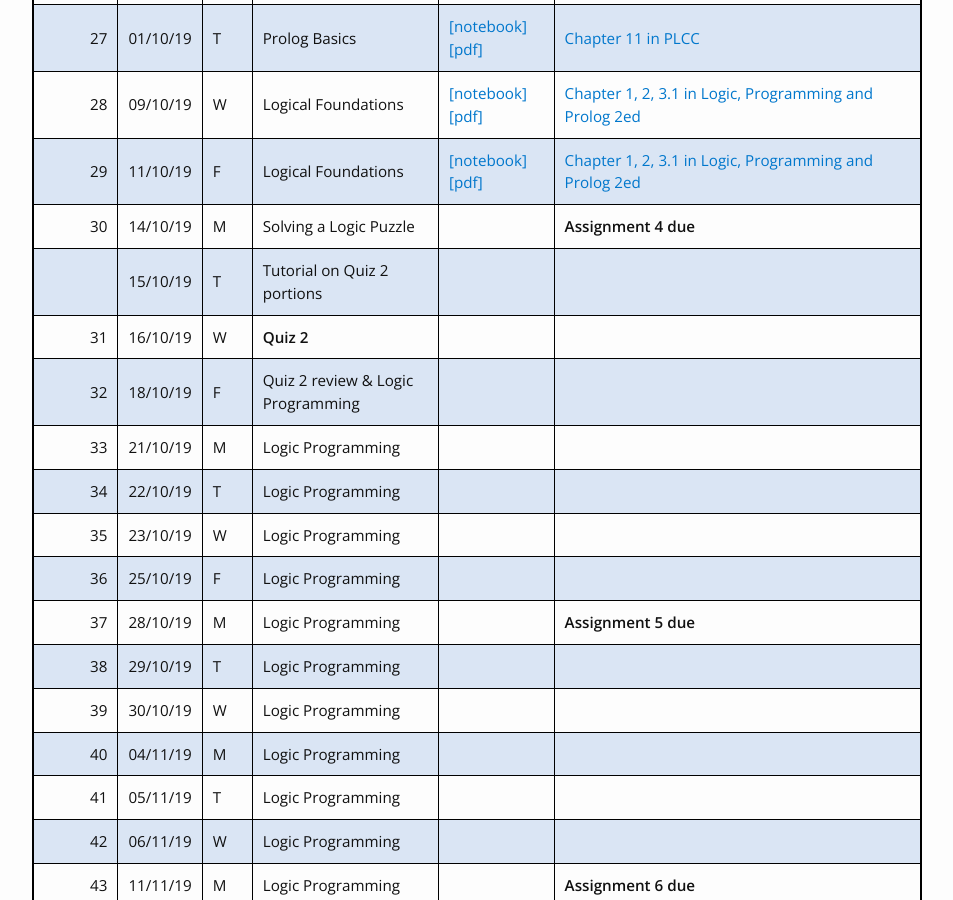
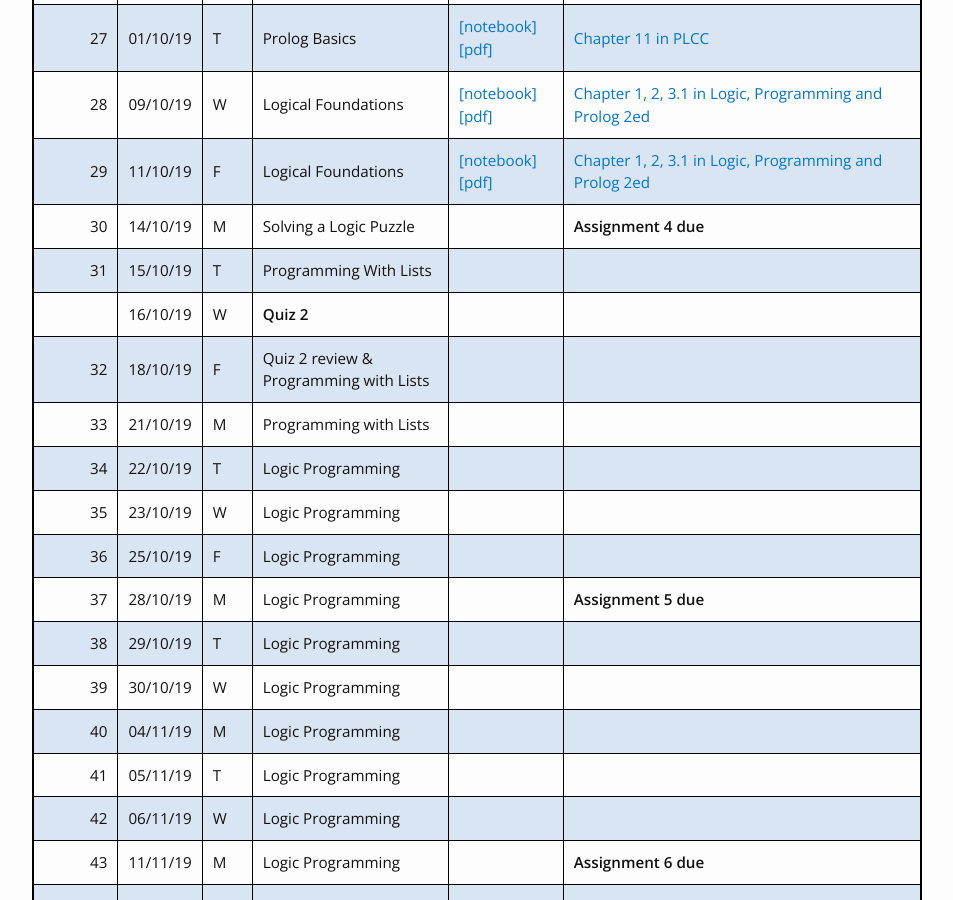
Before and after one commit to kayceesrk/cs3100_m20, a Jekyll site: the page built from schedule.md, in a window 1280 px wide and 900 px high, scrolled down 2298 px. Shown: the whole window, without its empty margins (163-1116 px from the left). Built offline with Jekyll 4.4.1, drawn with Linux system fonts in a browser that asks for light colours; nearby versions of some CDN libraries.

Commit message:
More updates

```diff
--- a/schedule.md
+++ b/schedule.md
@@ -46,10 +46,10 @@ interactive notebooks are accessed using docker container whose instructions are
 |28|09/10/19|W|Logical Foundations| [\[notebook\]](https://github.com/kayceesrk/cs3100_f19/blob/gh-pages/lectures/lec18/lec18.ipynb) [\[pdf\]]({{site.baseurl}}/lectures/lec18/lec18.pdf) | [Chapter 1, 2, 3.1 in Logic, Programming and Prolog 2ed](https://www.ida.liu.se/~ulfni53/lpp/) |
 |29|11/10/19|F|Logical Foundations| [\[notebook\]](https://github.com/kayceesrk/cs3100_f19/blob/gh-pages/lectures/lec18/lec18.ipynb) [\[pdf\]]({{site.baseurl}}/lectures/lec18/lec18.pdf) | [Chapter 1, 2, 3.1 in Logic, Programming and Prolog 2ed](https://www.ida.liu.se/~ulfni53/lpp/) |
 |30|14/10/19|M|Solving a Logic Puzzle||**Assignment 4 due**|
-||15/10/19|T|Tutorial on Quiz 2 portions|||
-|31|16/10/19|W|**Quiz 2**|||
-|32|18/10/19|F|Quiz 2 review & Logic Programming|||
-|33|21/10/19|M|Logic Programming|||
+|31|15/10/19|T|Programming With Lists|||
+||16/10/19|W|**Quiz 2**|||
+|32|18/10/19|F|Quiz 2 review & Programming with Lists|||
+|33|21/10/19|M|Programming with Lists|||
 |34|22/10/19|T|Logic Programming|||
 |35|23/10/19|W|Logic Programming|||
 |36|25/10/19|F|Logic Programming|||
```
Also changed, not shown: 4 other files.
